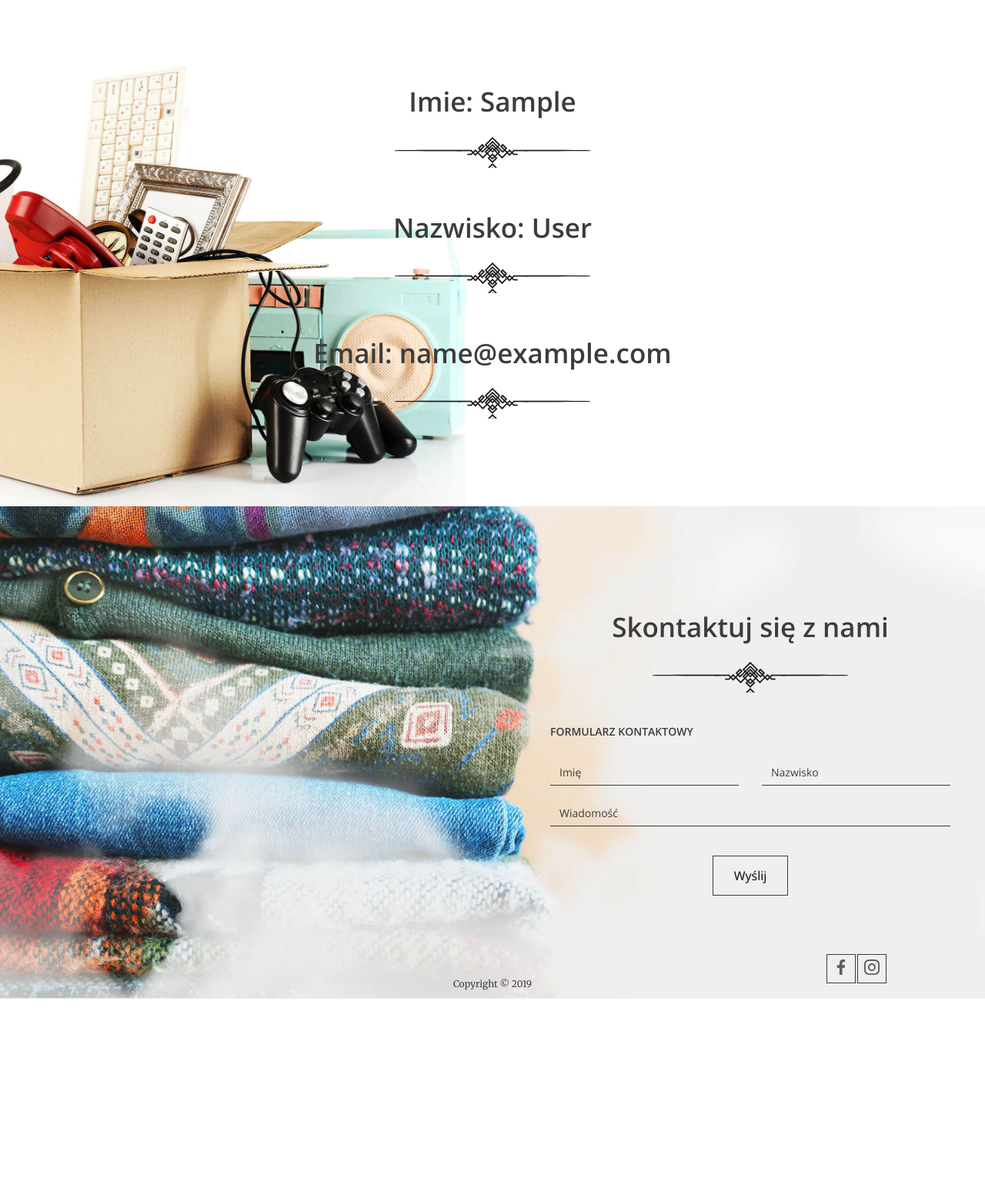
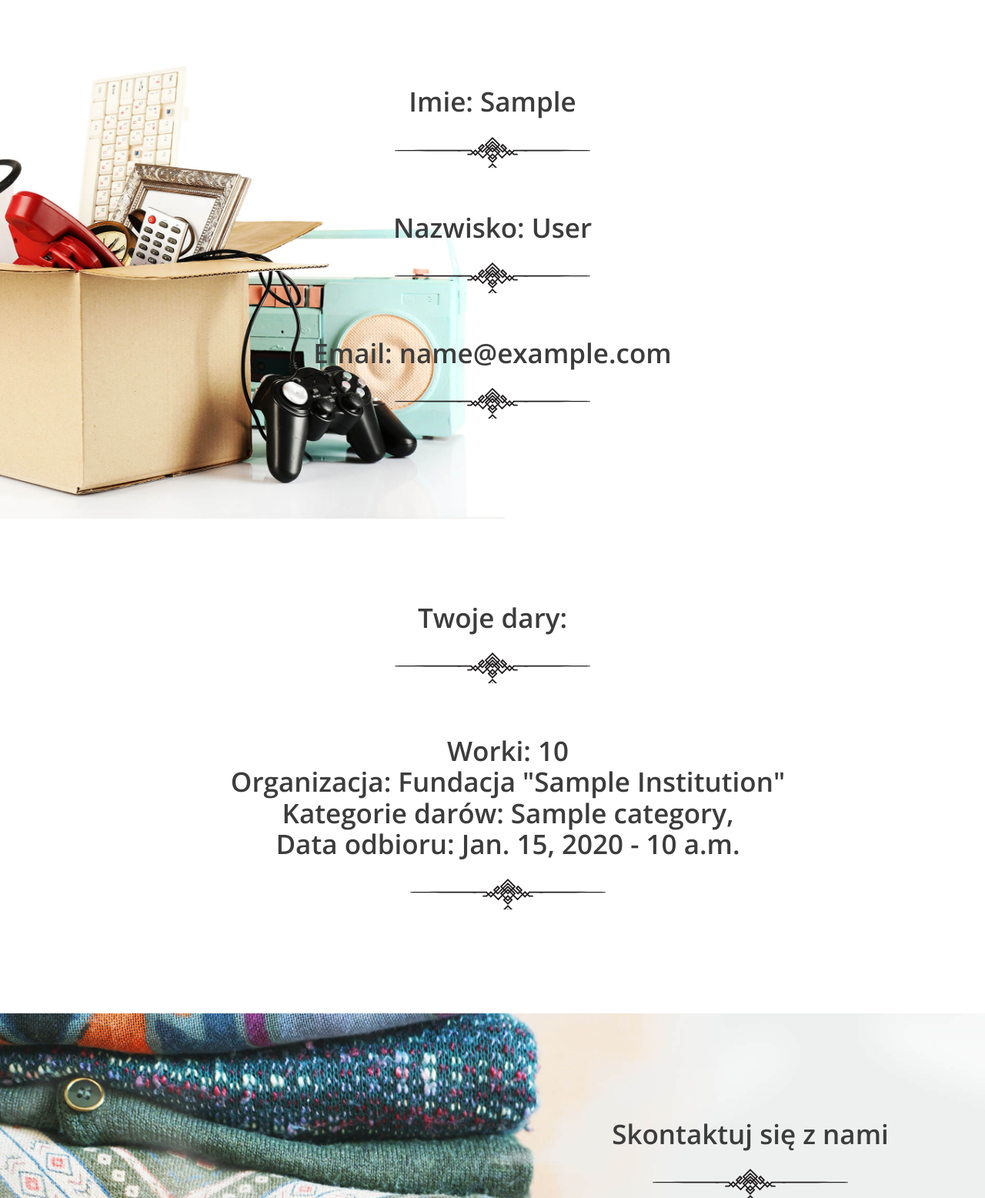
Before and after one commit to Lisikm/CharityDonation, a Django app: page /user/profile/ in a window 1280 px wide. Shown: the part 126-1683 px from the top of the page at 77% size. Before the commit the page ends 1424 px from the top, so only its background shows below. Run offline with Django 3.2, Linux system fonts and the light colour scheme; a user stored in the database is signed in; tables that the repository leaves empty hold one stand-in row (values such as "Sample post").

Commit message:
donations list

```diff
--- a/donation/templates/profile.html
+++ b/donation/templates/profile.html
@@ -7,4 +7,22 @@
         <h2>Nazwisko: {{ user.last_name }}</h2>
         <h2>Email: {{ user.email }}</h2>
     </div>
+    <div class="slogan container container--90"
+         style="display: flex; justify-content: center; align-items: center; flex-direction: column">
+        <h2>Twoje dary:</h2>
+        <ul style="list-style-type: none">
+        {% if donations %}
+            {% for donation in donations %}
+                <li><h2>
+                Worki: {{ donation.quantity }} <br>
+                Organizacja: {{ donation.institution.type|title }} "{{ donation.institution|title }}" <br>
+                Kategorie darów: {% for cat in donation.categories.all %}{{ cat.name }}, {% endfor %}<br>
+                Data odbioru: {{ donation.pick_up_date }} - {{ donation.pick_up_time }}<br>
+                </h2></li>
+            {% endfor %}
+        {% else %}
+            <li><h2>Brak danych.</h2></li>
+        {% endif %}
+        </ul>
+    </div>
 {% endblock %}
--- a/donation/views.py
+++ b/donation/views.py
@@ -102,4 +102,5 @@ class RegisterView(View):
 
 class ProfileView(View):
     def get(self, request):
-        return render(request, "profile.html")
+        donations = Donation.objects.filter(user=request.user)
+        return render(request, "profile.html", {"donations":donations})
```
Lines whose indentation alone changed are shown as unchanged.
